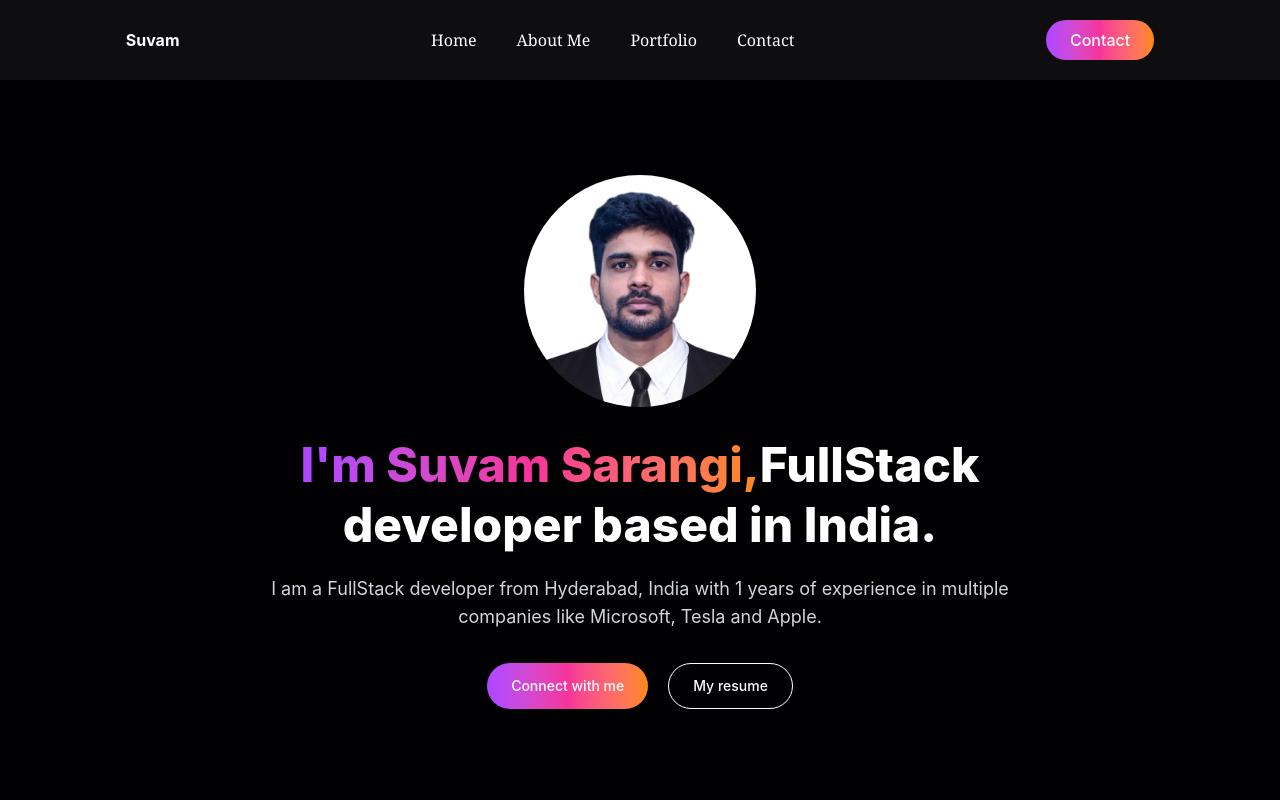
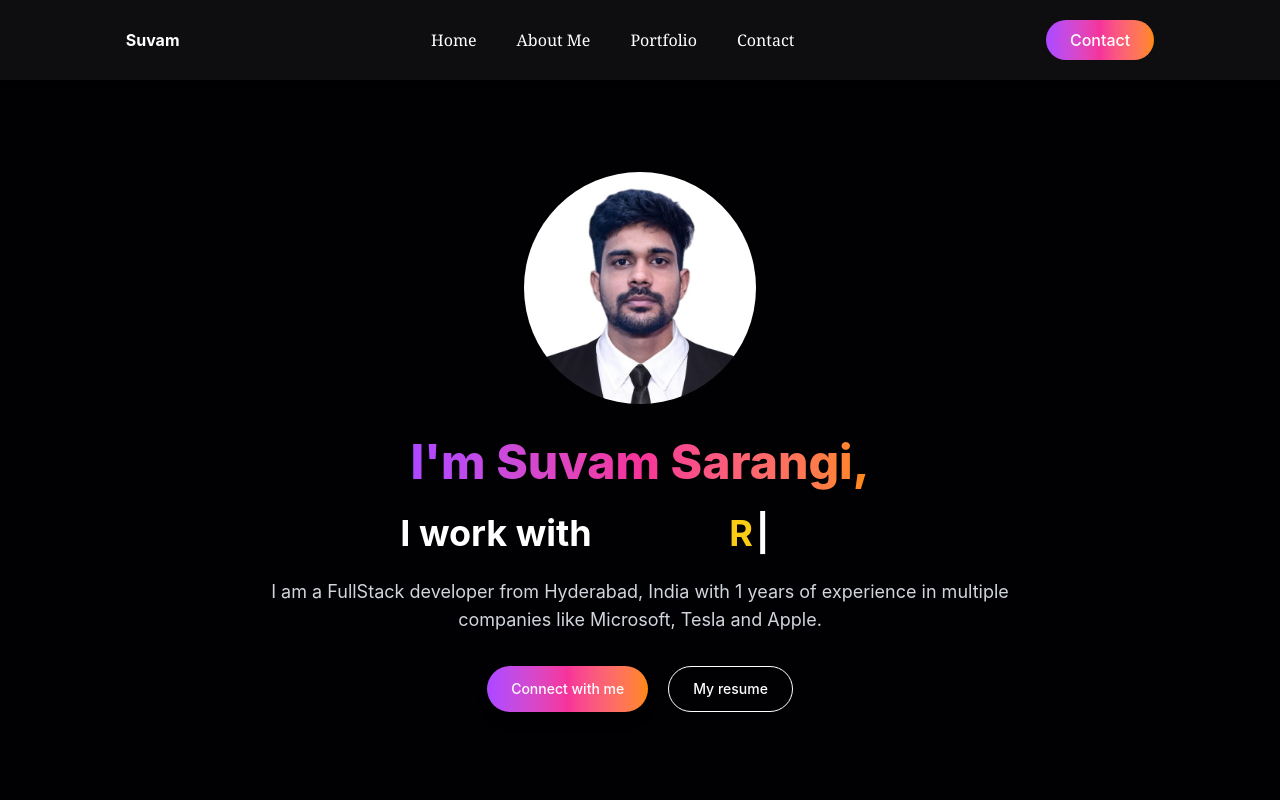
Before and after one commit to SuvamSarangi/suvam_portfolio, a React (Vite) app: page / in a window 1280 px wide. Shown: the top 800 px of the page. Built offline with nearby package versions, Linux system fonts and the light colour scheme.

Commit message:
Implement typeWriter effect animation on home page

```diff
--- a/src/pages/HomePage/Home.jsx
+++ b/src/pages/HomePage/Home.jsx
@@ -1,11 +1,27 @@
 import React from "react";
 import { motion } from "framer-motion";
 import About from "../AboutPage/About";
+import { useTypewriter, Cursor } from "react-simple-typewriter";
 
 const Home = () => {
+  //  for type writer
+
+  const [typeEffect] = useTypewriter({
+    words: [
+      "FullStack Java ",
+      "JavaScript",
+      "React",
+      "Spring Boot",
+      "Tailwind",
+      "GitHub",
+    ],
+    loop: {},
+    typeSpeed: 190,
+    delaySpeed: 45,
+  });
+
   return (
     <>
-
       <div className="min-h-screen text-white font-sans flex flex-col justify-center items-center pt-20 px-5">
         {/* Profile Image with gradient ring */}
         <div className="w-60 h-60 rounded-full p-1 mb-6 ">
@@ -14,32 +30,40 @@ const Home = () => {
             alt="Profile"
             className="w-full h-full object-cover rounded-full"
             initial={{
-                opacity:0,
-                scale:0.5
-
+              opacity: 0,
+              scale: 0.5,
             }}
             animate={{
-               opacity:1,
-               scale:1
+              opacity: 1,
+              scale: 1,
             }}
             transition={{
-                duration:1,
-                delay:0.8,
+              duration: 1,
+              delay: 0.8,
               ease: [0, 0.71, 0.2, 1.01],
             }}
           />
         </div>
 
         {/* Heading */}
-    <h1 className="text-center text-3xl md:text-5xl font-extrabold leading-tight max-w-4xl">
-
+        <h1 className="text-center text-3xl md:text-5xl font-extrabold leading-tight max-w-4xl mx-auto">
           <span className="text-transparent bg-clip-text bg-gradient-to-r from-purple-500 via-pink-500 to-orange-400">
             I'm Suvam Sarangi,
           </span>
-       FullStack developer based in India.
         </h1>
+
+        <h2 className="flex flex-col md:flex-row justify-center items-center mt-4 text-xl md:text-4xl font-bold text-white gap-1 md:space-x-1 text-center md:text-left">
+          <span className="px-2 py-1 rounded">I work with</span>
+
+          <span className="inline-flex justify-center items-center self-center min-w-[220px] md:min-w-[280px] h-[50px] text-[#FACC15] text-center px-1 py-1 rounded">
+            {typeEffect}
+            <Cursor cursorColor="white" cursorBlinking={false} />
+          </span>
+        </h2>
+
         <p className="text-center text-base md:text-lg text-gray-300 mt-5 max-w-3xl">
-      I am a FullStack developer from Hyderabad, India with 1 years of experience in multiple companies like Microsoft, Tesla and Apple.
+          I am a FullStack developer from Hyderabad, India with 1 years of
+          experience in multiple companies like Microsoft, Tesla and Apple.
         </p>
 
         {/* Buttons */}
@@ -52,9 +76,7 @@ const Home = () => {
           </button>
         </div>
       </div>
-<div>
-
-</div>
+      <div></div>
     </>
   );
 };
```
Lines whose indentation alone changed are shown as unchanged.
